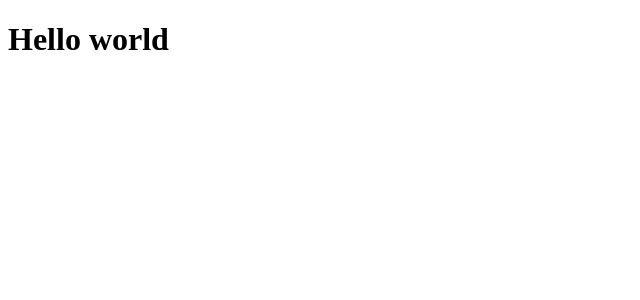
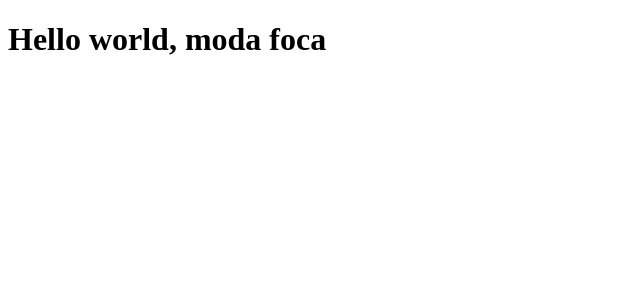
Before and after one commit to filiperaupp/clone-tabnews, a Next.js app: page / in a window 1280 px wide. Shown: the top 300 px of the page, without its empty margins (0-640 px from the left). Built offline with nearby package versions, Linux system fonts and the light colour scheme.

Commit message:
atualizando frase

```diff
--- a/pages/index.js
+++ b/pages/index.js
@@ -1,5 +1,5 @@
 function Home() {
-    return <h1>Hello world</h1>
+    return <h1>Hello world, moda foca</h1>
 }
 
 export default Home;
```
